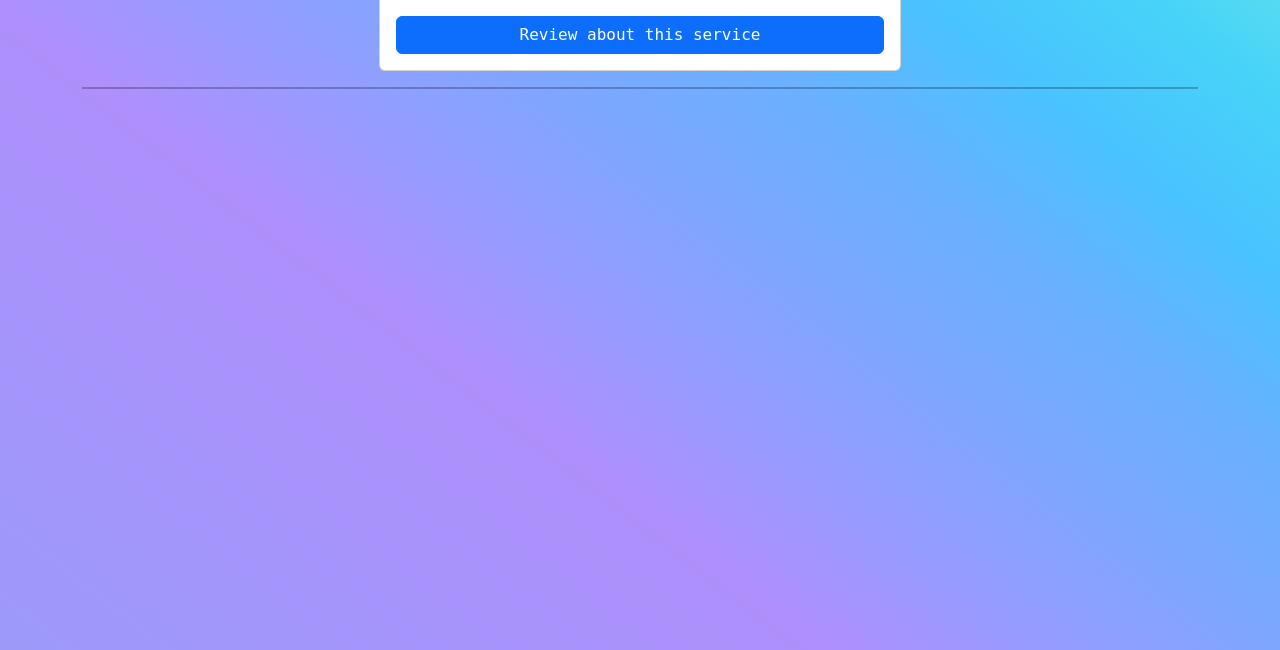
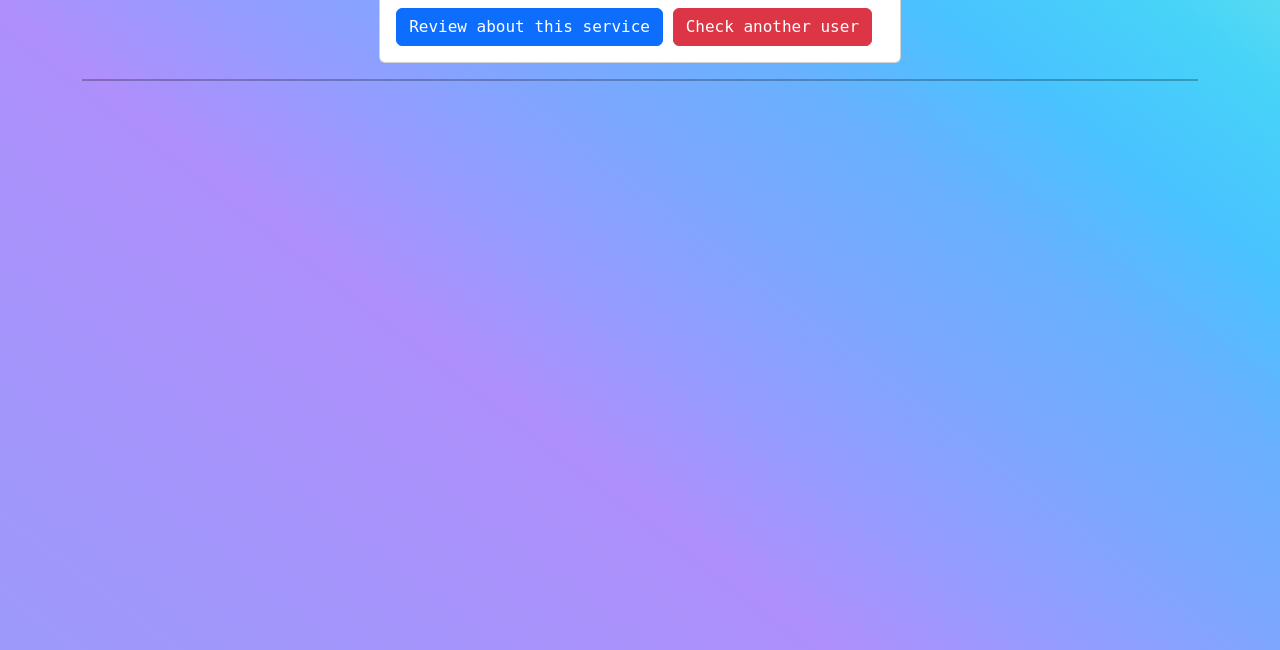
Before and after one commit to creepygonemad/mgc-attendance, a Flask app: template templates/result.html in a window 1280 px wide. Shown: the part 265-915 px from the top of the page. Run offline with Flask 3, Linux system fonts and the light colour scheme; the template is opened without the code that fills it, so the values that code supplies are empty; some web fonts are replaced.

Commit message:
corected session

```diff
--- a/app.py
+++ b/app.py
@@ -13,11 +13,17 @@ app.secret_key = 'nathaanpuluthi'
 
 @app.route('/')
 def home():
+    if 'username' in session and 'password' in session:
+            user = session['username']
+            pas= session['password']
+            # Redirect to /result with stored credentials
+            return render_template('redirect_result.html', username=user, DOB=pas)
     return render_template('home.html')
 
-@app.route('/staff')
-def staff():
-    return render_template('staff.html')
+@app.route('/check_another')
+def check_another():
+    session.clear()
+    return render_template('home.html')
 
 # @app.route('/staff/attendance',  methods=['POST', 'GET'])
 # def staff_attendance():
--- a/templates/result.html
+++ b/templates/result.html
@@ -88,9 +88,12 @@
             <h2 class="card-text">Current Semester : {{ semester }}</h2>
             <h2 class="card-text">Department : {{ year }}</h2>
             <h2 class="card-text">{{ dept }}</h2>
-            <a href="https://docs.google.com/forms/d/e/1FAIpQLSfA45UHV-iKbm5YgiZzPOOm63y7_6swbX6Ql-8egltgK04ZsQ/viewform?usp=sf_link" class="btn btn-primary d-block mt-3">Review about this service</a>
-          </div>
-        </div>
+           <div class="d-grid gap-2 d-md-block">
+            <a href="https://docs.google.com/forms/d/e/1FAIpQLSfA45UHV-iKbm5YgiZzPOOm63y7_6swbX6Ql-8egltgK04ZsQ/viewform?usp=sf_link" class="btn btn-primary">Review about this service</a>
+            <a href="{{url_for('check_another')}}"class="btn btn-danger">Check another user</a>
+           </div>
+      </div>
+    </div>
       </div>
     </div>
     <hr>
```
